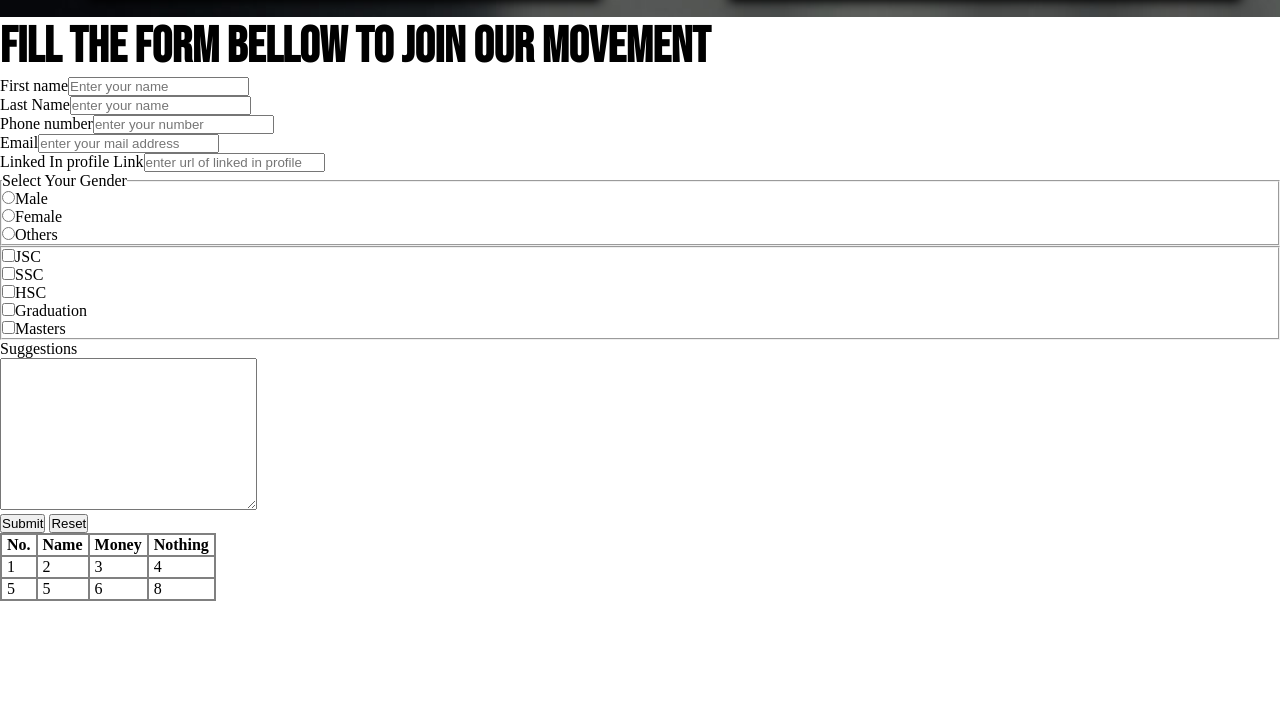
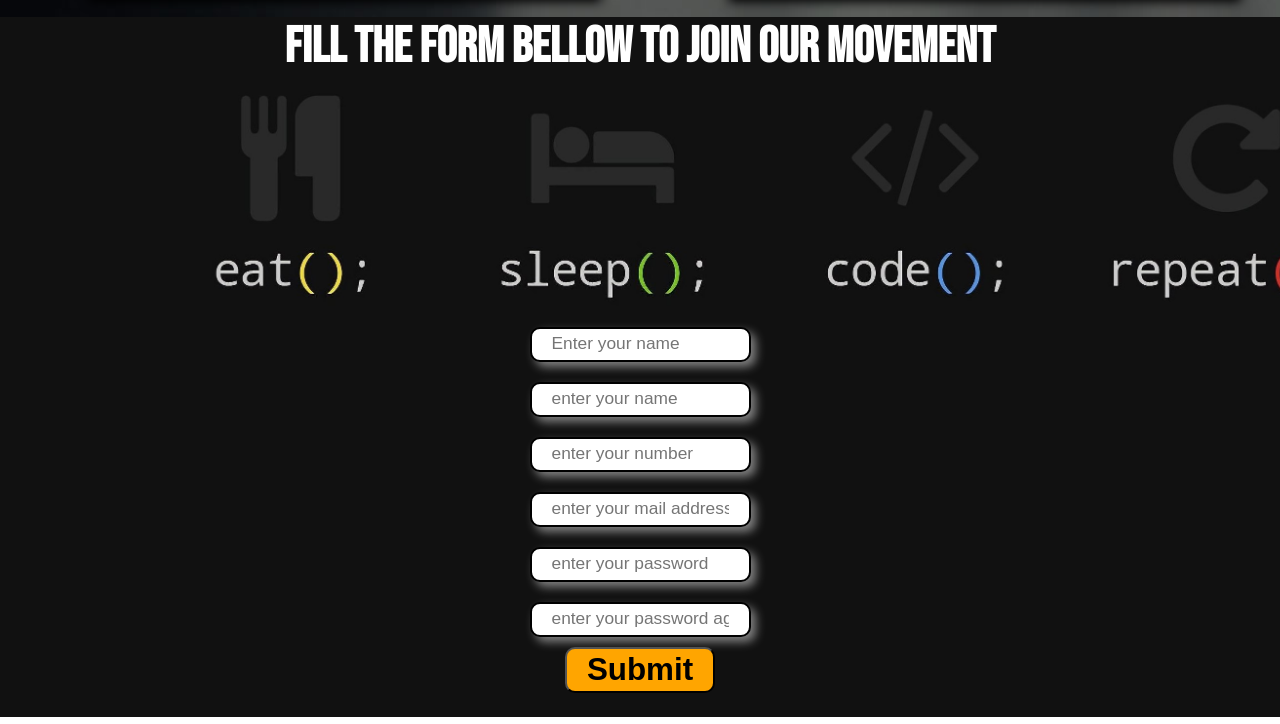
Before and after one commit to mirzawajihali/developers-portfolio, a plain HTML site: page index.html in a window 1280 px wide. Shown: the part 1230-1954 px from the top of the page. Before the commit the page ends 1831 px from the top, so only its background shows below. Drawn offline with Linux system fonts and the light colour scheme.

Commit message:
form added

```diff
--- a/index.html
+++ b/index.html
@@ -10,18 +10,28 @@
     <link rel="preconnect" href="https://fonts.googleapis.com">
     <link rel="preconnect" href="https://fonts.gstatic.com" crossorigin>
     <link href="https://fonts.googleapis.com/css2?family=Bebas+Neue&display=swap" rel="stylesheet">
+    <script src="https://kit.fontawesome.com/939ece243e.js" crossorigin="anonymous"></script>
 </head>
 
 <body>
     <header>
+
         <div class="topnav">
+
             <a class="active" href="https://www.facebook.com/mirzawajih.ali.1" target="_blank">Home</a>
             <a href="https://www.facebook.com/mirzawajih.ali.1" target="_blank">About</a>
             <a href="https://www.facebook.com/mirzawajih.ali.1" target="_blank">News</a>
             <a href="https://www.facebook.com/mirzawajih.ali.1" target="_blank">Contact</a>
-
+        </div>
+        <div class="icons">
+            <a href="https://www.facebook.com/mirzawajih.ali.1"><i class="fab fa-facebook-square"></i></a>
+            <a href="https://www.instagram.com/wajih__ali/"><i class="fab fa-instagram"></i></a>
+            <a href="https://www.facebook.com/mirzawajih.ali.1"><i class="fab fa-linkedin"></i></a>
+            <a href="https://www.facebook.com/mirzawajih.ali.1"><i class="fab fa-twitter-square"></i></a>
+            <a href="https://www.facebook.com/mirzawajih.ali.1"><i class="fab fa-github-square"></i></a>
 
         </div>
+
     </header>
     <section class="information">
         <section class="boom">
@@ -103,69 +113,97 @@
 
     </section>
     <section class="form">
-        <h1>Fill the form bellow to join our movement</h1>
+        <h1 style="text-align: center;">Fill the form bellow to join our movement</h1>
         <form action="">
-            <p>First name<input type="text" name="" id="" placeholder="Enter your name"></p>
-            <p>Last Name<input type="text" name="" id="" placeholder="enter your name"></p>
-            <p>Phone number<input type="text" name="" id="" placeholder="enter your number"></p>
-            <p>Email<input type="text" name="" id="" placeholder="enter your mail address"></p>
-            <p>Linked In profile Link<input type="text" name="" id="" placeholder="enter url of linked in profile"></p>
-            <fieldset>
+            <div id="heh">
 
-                <legend>Select Your Gender</legend>
+                <input type="text" name="" id="" placeholder="Enter your name">
+                <input type="text" name="" id="" placeholder="enter your name">
+                <input type="text" name="" id="" placeholder="enter your number">
+                <input type="email" name="" id="" placeholder="enter your mail address">
+                <input type="password" name="" id="" placeholder="enter your password">
+                <input type="password" name="" id="" placeholder="enter your password again">
+
+
+                <!-- <legend>Select Your Gender</legend>
                 <p><label for="Male"><input type="radio" name="Gender" id="Male">Male</label> </p>
                 <p><label for="Female"><input type="radio" name="Gender" id="Female">Female</label></p>
                 <p><label for="Others"><input type="radio" name="Gender" id="Others">Others</label></p>
-            </fieldset>
 
-            <fieldset>
-                <p><label for="JSC"><input type="checkbox" name="Education Qualification" id="JSC">JSC</label>
-                </p>
-                <p><label for="SSC"><input type="checkbox" name="Education Qualification" id="SSC">SSC</label></p>
-                <p><label for="HSC"><input type="checkbox" name="Education Qualification" id="HSC">HSC</label></p>
+
+
+
+                <legend>Education Qualification</legend>
+
+
                 <p><label for="Graduation"><input type="checkbox" name="Education Qualification"
                             id="Graduation">Graduation</label>
                 </p>
                 <p><label for="Masters"><input type="checkbox" name="Education Qualification"
                             id="Masters">Masters</label>
+                </p> -->
+
+                <p>
+                    <button type="submit">Submit</button>
                 </p>
 
+            </div>
+        </form>
+    </section>
 
+    <section class="scroll">
 
-            </fieldset>
-            <p>Suggestions
-                <br><textarea name="Suggestions" id="" cols="30" rows="10"></textarea>
-                <br>
-                <button type="submit">Submit</button>
-                <button type="reset">Reset</button>
-            </p>
-        </form>
-
-        <table>
-            <thead>
-                <tr>
-                    <td>No.</td>
-                    <td>Name</td>
-                    <td>Money</td>
-                    <td>Nothing</td>
-                </tr>
-            </thead>
-            <tbody>
-                <tr>
-                    <td>1</td>
-                    <td>2</td>
-                    <td>3</td>
-                    <td>4</td>
-                </tr>
-                <tr>
-                    <td>5</td>
-                    <td>5</td>
-                    <td>6</td>
-                    <td>8</td>
-                </tr>
-            </tbody>
-        </table>
+        <div class="scroll-practice">
+            <p>Lorem ipsum, dolor sit amet consectetur adipisicing elit. Quaerat porro ipsa delectus deserunt earum
+                unde.
+                Iure cupiditate, nesciunt illo voluptas a recusandae quas excepturi provident accusamus ipsa dignissimos
+                ut,
+                nisi eligendi nulla molestias iste tempora libero. Quisquam provident, optio nemo, repellat iusto ipsam,
+                quas quam facere perspiciatis voluptas doloremque? Itaque repudiandae perferendis odio modi delectus
+                expedita, eius blanditiis, consequatur eligendi consequuntur pariatur. Voluptates omnis, sapiente
+                adipisci
+                totam unde blanditiis dolor doloremque. Delectus quasi saepe esse obcaecati ipsum hic fugiat laboriosam,
+                voluptatum suscipit, quis perspiciatis non ut, necessitatibus cum recusandae ab deleniti dolor quibusdam
+                corporis. Cumque eveniet mollitia dolor, porro soluta voluptas ullam saepe, earum, dolorem quidem
+                consectetur. Voluptatibus dolorum soluta libero tempore reiciendis expedita modi sapiente aspernatur
+                exercitationem deserunt eaque, autem possimus provident. Velit, pariatur! Cupiditate qui totam ullam
+                mollitia fuga! Doloremque quia rem nisi quaerat ab quas officiis unde fugiat, corrupti, consectetur
+                deserunt
+                nulla consequatur? Fugit et iure unde distinctio eos, temporibus commodi optio recusandae sit eius
+                dolore
+                magni neque nostrum totam? Corporis, quam. Quibusdam maiores asperiores facilis quae deleniti harum.
+                Sed,
+                cupiditate possimus dicta deserunt ut voluptatum amet esse cumque sit expedita, incidunt enim voluptas
+                fuga!
+                Provident unde ab, omnis consectetur quod tempora corporis facilis rerum aperiam quibusdam
+                necessitatibus
+                sapiente nisi ullam modi officia eum repellendus quae ducimus qui in inventore? Labore architecto rem
+                iusto,
+                nobis dolore aliquid atque dignissimos perferendis, perspiciatis quae at natus ea quaerat obcaecati
+                saepe
+                voluptatum illum aspernatur alias provident blanditiis similique? Cupiditate porro, consequuntur amet
+                dolorum totam reprehenderit esse voluptate explicabo eveniet magnam perferendis distinctio rem quo
+                cumque
+                minus. Qui nihil autem doloremque natus repellat tempora sequi minima quod quo veritatis quis maiores
+                consequatur nostrum magnam similique in, commodi voluptate sint deserunt dignissimos officia voluptatem
+                dolorum ut? Quibusdam ducimus fugit similique doloremque sunt cum voluptatem sed earum dignissimos
+                cumque.
+                Sapiente unde accusamus ex, cum, eaque ad dolores, quibusdam fugiat quo vel consequuntur amet ipsum
+                voluptate. Ratione commodi, distinctio natus, enim aliquid ab eum laudantium explicabo expedita ut odio
+                iusto rerum. Voluptatem eum adipisci dolore iste dolores, hic assumenda, fugit tempore molestias iure
+                incidunt! Placeat obcaecati quas, voluptatem suscipit sed, dolorem error quisquam molestiae labore sunt
+                similique saepe. Laboriosam maiores corporis nisi sit voluptatibus, consequuntur non sequi consequatur
+                facilis recusandae deleniti repudiandae dolor amet soluta ducimus dolorum optio vel ut, ab minus? Sit
+                quis,
+                eos tempora ullam sint, suscipit similique est repellendus numquam consectetur corrupti commodi fugit?
+                Reprehenderit soluta totam consectetur dignissimos perferendis et cumque, sequi tempora, ratione, eaque
+                voluptatum! Quae, laborum! Tempore expedita est laborum totam cupiditate nisi aliquam accusamus, nobis
+                pariatur possimus in perferendis tenetur eius cum vero aperiam illum assumenda doloribus magni molestias
+                ipsa reiciendis. Dolorum at, eveniet voluptas ex, est in atque iure corrupti impedit eos id debitis
+                repellat
+                earum rem magni assumenda modi. Magni magnam incidunt iusto sit deserunt maxime repellendus, molestias
+                tempore placeat sequi vel corrupti architecto numquam veniam eius optio animi iure illum. Ad, rem
+                reprehenderit! Id dolores ullam perferendis nihil inventore quisquam ea omnis quaerat ipsa nesciunt! Quo
+                voluptas libero, tenetur modi culpa amet voluptatum quaerat?</p>
+        </div>
     </section>
-</body>
-
-</html>
--- a/style.css
+++ b/style.css
@@ -3,9 +3,11 @@
 
 body {}
 
-    .topnav {
+    header{
         background-color: #333;
         overflow: hidden;
+        display: flex;
+        justify-content: space-between;
       }
 
       /* Style the links inside the navigation bar */
@@ -20,7 +22,7 @@ body {}
 
       /* Change the color of links on hover */
       .topnav a:hover {
-        background-color: #ddd;
+        background-color: rgb(255, 255, 255);
         color: black;
       }
 
@@ -36,6 +38,16 @@ body {}
         font-weight: 700;
         color: whote;
         }
+      .icons {
+              /* margin: 10px 20px 0px 20px; */
+
+              font-size: 30px;
+}
+      .icons .fab {color: azure;
+        padding: 10px;}
+
+        .fab:hover { background-color:  rgb(255, 255, 255);
+                    color: black;}
 
 .information { background-image: url(images/design.jpg);
   background-repeat: no-repeat;
@@ -84,12 +96,50 @@ background-size: cover;}
     box-shadow: 5px 5px 10px rgb(0, 0, 0);
   margin-left: 5%;
 margin-right: 5%;
-padding: 5%;
+padding: 5%;}
+
+.scroll {display: flex;
+  justify-content: center;}
+
+.scroll-practice {margin-top: 10px;
+  width: 500px;
+                  border: 10px solid black;
+                  height: 400px;
+                  overflow-y: scroll;
+
 
 }
-table {border-collapse: collapse;
+
+
+.form {color: white;
+  background-image: url(images/form.jpg);
+        background-repeat: no-repeat;
+        background-size: cover;
+      height: 700px;}
+
+
+#heh {display: flex;
+  justify-content: center;
+  align-items: center;
+  flex-direction: column;
+  font-size: 1.4em;
+  margin-top: 240px;
+  font-weight: 700;
+
+
   }
-td {border: 2px solid grey;
-  padding: 1px 5px;
+
+#heh input {margin: 10px;
+  padding: 8px 20px;
+  border: 2px solid rgb(0, 0, 0);
+  border-radius: 10px;
+  box-shadow: 5px 5px 10px grey;
 }
-thead {font-weight: 700;}
+
+#heh input::placeholder {font-size: 1.3em;}
+
+#heh button {font-size: 1.4em;
+              font-weight: 700;
+              background-color: orange;
+            padding: 3px 20px;
+            border-radius: 10px;}
```
Also changed, not shown: button.html (added, +30 -0 lines), images/form.jpg (added).
